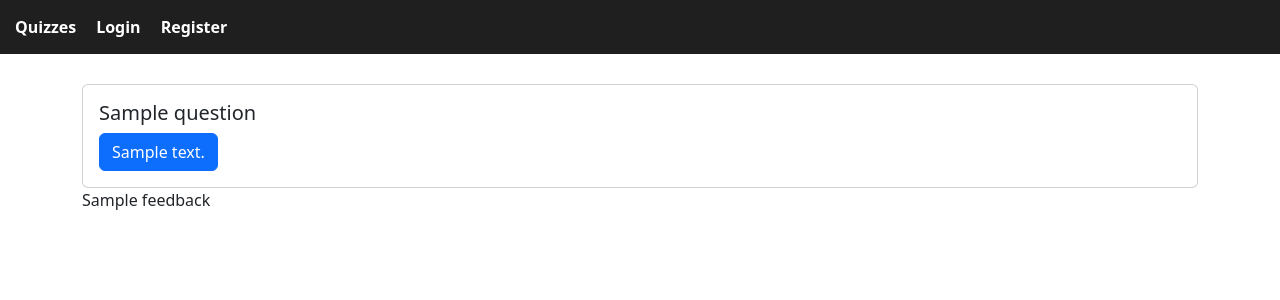
After one commit to benSmith1981/BahootLearning, a Flask app: template Bahoot/templates/questionpage.html in a window 1280 px wide. The commit adds this page. Shown: the top 300 px of the page. Run offline with Flask 3, Linux system fonts and the light colour scheme; the template is opened without the code that fills it: most values are stand-ins (such as "Sample title", 1, 10 or a date in 2020); some libraries are stand-ins or nearby versions.

Commit message:
Added in simple quiz and questions feature

```diff
--- a/Bahoot/app.py
+++ b/Bahoot/app.py
@@ -41,7 +41,7 @@ def init_db():
     """)
 
     c.execute("""
-    CREATE TABLE IF NOT EXISTS questions (
+    CREATE TABLE IF NOT EXISTS c (
         question_id INTEGER PRIMARY KEY AUTOINCREMENT,
         quiz_id INTEGER,
         question TEXT NOT NULL,
@@ -93,9 +93,39 @@ def index():
     conn.close()
     return render_template("index.html", quizzes=rows)
 
-@app.route("/quiz")
+@app.route("/quiz", methods=["GET", "POST"])
 def quiz():
-    return ""
+
+    # pretend this came from a DB
+    questions = [
+        {"question": "What is capital of France", "answer": "Paris"},
+        {"question": "What is capital of England", "answer": "London"}
+    ]
+
+    feedback = None
+
+    if request.method == "POST":
+        user_question = request.form.get("question")
+        user_answer = request.form.get("answer")
+
+        # find correct answer
+        correct_answer = None
+        for q in questions:
+            if q["question"] == user_question:
+                correct_answer = q["answer"]
+                break
+
+        # compare
+        if user_answer == correct_answer:
+            feedback = "✅ Correct!"
+        else:
+            feedback = f"❌ Incorrect — the correct answer was {correct_answer}"
+
+    return render_template(
+        "questionpage.html",
+        questions=questions,
+        feedback=feedback
+    )
 
 
 @app.route("/login")
--- a/Bahoot/templates/index.html
+++ b/Bahoot/templates/index.html
@@ -1,6 +1,6 @@
 {% extends "base.html" %}
 
-{% block title %}Welcome to the Tesla{% endblock %}
+{% block title %}Welcome to the Bahoot{% endblock %}
 
 {% block content %}
 
--- /dev/null
+++ b/Bahoot/templates/questionpage.html
@@ -0,0 +1,23 @@
+{% extends "base.html" %}
+
+{% block title %}Welcome to the Quiz{% endblock %}
+
+{% block content %}
+{% for question in questions %}
+<div class="card">
+    <div class="card-body">
+        <h5>{{ question["question"] }}</h5>
+
+        <form method="post" action="{{ url_for('quiz') }}">
+            <input type="hidden" name="question" value="{{ question['question'] }}">
+            <input type="hidden" name="answer" value="{{ question['answer'] }}">
+
+            <button type="submit" class="btn btn-primary">
+                {{ question["answer"] }}
+            </button>
+        </form>
+    </div>
+</div>
+{% endfor %}
+{{feedback}}
+{% endblock %}
```
Also changed, not shown: Bahoot/database.db (added).
